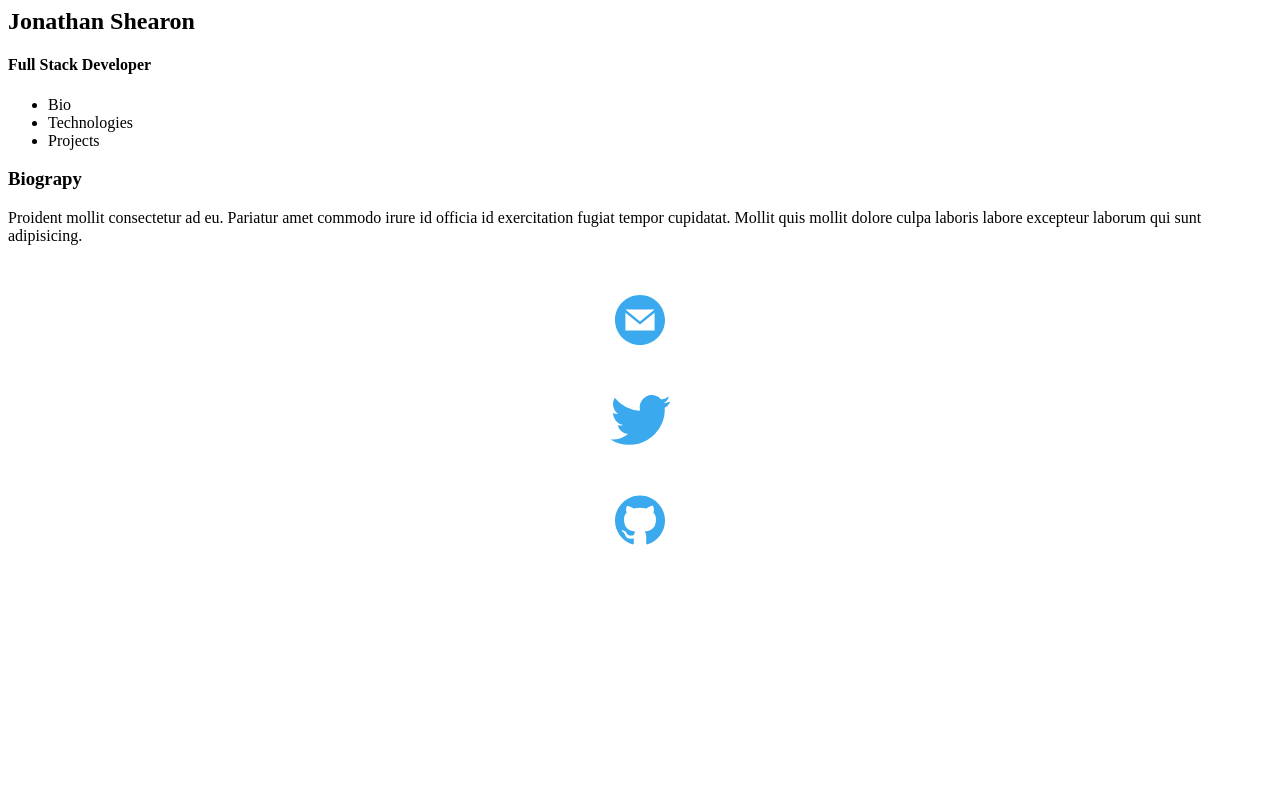
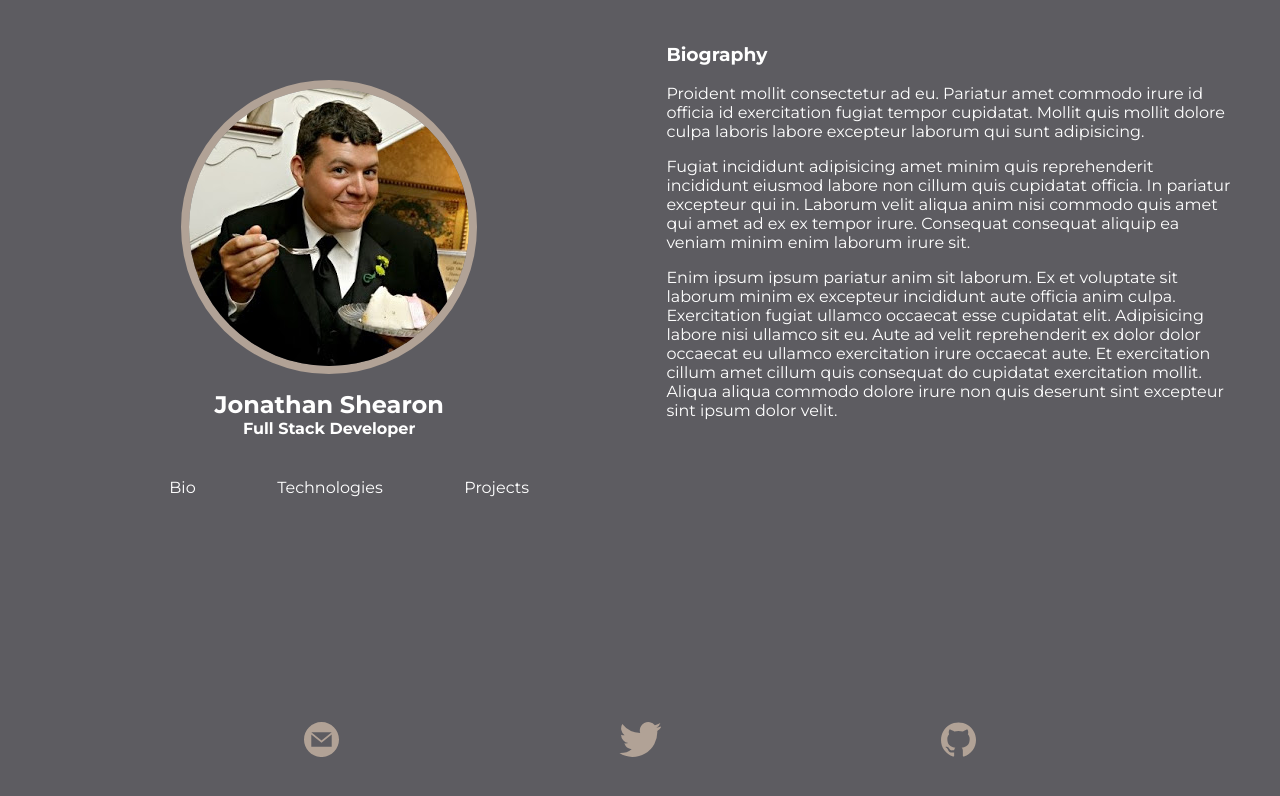
Before and after one commit to jshearon/personal-bio-site, a plain HTML site: page index.html in a window 1280 px wide. Drawn offline with Linux system fonts and the light colour scheme.

Commit message:
applied styling and flexbox layout

```diff
--- a/index.html
+++ b/index.html
@@ -5,6 +5,7 @@
   <meta http-equiv="X-UA-Compatible" content="ie=edge">
   <link rel="stylesheet" href="main.css">
   <link rel="shortcut icon" href="https://www.favicon.cc/logo3d/840289.png" type="image/x-icon">
+  <link href="https://fonts.googleapis.com/css2?family=Montserrat:wght@200;400;700&display=swap" rel="stylesheet">
   <title>Jonathan Shearon - Full Stack Developer</title>
 </head>
 
@@ -12,6 +13,7 @@
 
   <!-- Navigation -->
   <nav>
+    <img src="me.jpg" alt="">
     <h1>Jonathan Shearon</h1>
     <h4>Full Stack Developer</h4>
     <ul id="navLinks">
@@ -26,8 +28,10 @@
   <div id="mainContent">
     <div class="fullPage" id="bioPage">
       <!-- TODO: Fill in bio info here: What is your background? Why do you want to go into development? What do you love about development? -->
-      <h3>Biograpy</h3>
+      <h3>Biography</h3>
       <p>Proident mollit consectetur ad eu. Pariatur amet commodo irure id officia id exercitation fugiat tempor cupidatat. Mollit quis mollit dolore culpa laboris labore excepteur laborum qui sunt adipisicing.</p>
+      <p>Fugiat incididunt adipisicing amet minim quis reprehenderit incididunt eiusmod labore non cillum quis cupidatat officia. In pariatur excepteur qui in. Laborum velit aliqua anim nisi commodo quis amet qui amet ad ex ex tempor irure. Consequat consequat aliquip ea veniam minim enim laborum irure sit.</p>
+      <p>Enim ipsum ipsum pariatur anim sit laborum. Ex et voluptate sit laborum minim ex excepteur incididunt aute officia anim culpa. Exercitation fugiat ullamco occaecat esse cupidatat elit. Adipisicing labore nisi ullamco sit eu. Aute ad velit reprehenderit ex dolor dolor occaecat eu ullamco exercitation irure occaecat aute. Et exercitation cillum amet cillum quis consequat do cupidatat exercitation mollit. Aliqua aliqua commodo dolore irure non quis deserunt sint excepteur sint ipsum dolor velit.</p>
     </div>
     <div class="fullPage" id="technologiesPage">
       <!-- TODO: Start an UL of all of the tools and technologies you've started learning so far. (You'll beef this page up later). -->
@@ -37,6 +41,8 @@
         <li>Velit anim ut et occaecat mollit fugiat nisi mollit occaecat id id do.</li>
         <li>Ut in minim amet nostrud reprehenderit pariatur qui.</li>
         <li>Exercitation veniam aute enim magna anim est.</li>
+        <li>Adipisicing elit commodo nostrud amet duis amet.</li>
+        <li>Non esse velit qui pariatur ipsum minim adipisicing sit ullamco occaecat.</li>
       </ul>
     </div>
     <div class="fullPage" id="projectsPage"></div>
@@ -72,7 +78,7 @@
             />
         </svg>
       </a>
-      <a href="">
+      <a href="https://github.com/jshearon">
         <svg viewBox="0 0 438.549 438.549" xmlns="http://www.w3.org/2000/svg">
          <path d="M409.132,114.573c-19.608-33.596-46.205-60.194-79.798-79.8C295.736,15.166,259.057,5.365,219.271,5.365
 		        c-39.781,0-76.472,9.804-110.063,29.408c-33.596,19.605-60.192,46.204-79.8,79.8C9.803,148.168,0,184.854,0,224.63
--- a/main.css
+++ b/main.css
@@ -1,12 +1,78 @@
+body {
+  display: flex;
+  flex-wrap: wrap;
+  justify-content: space-evenly;
+  height: 100%;
+  min-height: auto;
+  font-family: 'Montserrat', sans-serif;
+  background-color: #5D5C61;
+  color: white;
+}
+
+h1, h4 {
+  margin: 0;
+  padding: 0;
+}
+
+nav {
+  width: 45%;
+  padding: 1em;
+  min-height: 10em;
+  display: flex;
+  flex-direction: column;
+  justify-content: center;
+  align-items: center;
+}
+
+nav h1 {
+  width: 70%;
+  text-align: center;
+}
+
+nav h4 {
+  width: 70%;
+  text-align: center;
+}
+
+nav ul {
+  width: 70%;
+  text-align: left;
+  list-style: none;
+  display: flex;
+  justify-content: space-between;
+}
+
+nav li {
+  padding: 0;
+  margin: 1.5em 1.2em;
+  cursor: pointer;
+}
+
+nav img {
+  border-radius: 50%;
+  margin: 1em;
+  border: .5em solid #B1A296;
+}
+
+#mainContent {
+  width: 45%;
+  padding: 1em;
+}
+
+footer {
+  width: 100%;
+  padding: 1em;
+  display: flex;
+  flex-wrap: nowrap;
+  justify-content: space-evenly;
+  align-items: flex-end;
+}
+
 svg {
   display: block;
-  height: 50px;
-  margin: 50px auto;
-  fill:#3BA9EE;
-}
-
-img {
-  max-width: 200px;
+  height: 35px;
+  margin: 35px auto;
+  fill:#B1A296;
 }
 
 #bioPage {
@@ -19,4 +85,37 @@ img {
 
 #projectsPage {
   display: none;
+  flex-wrap: wrap;
+  justify-content: space-evenly;
 }
+
+.pageTitle {
+  width: 100%;
+}
+
+.project {
+  width: 40%;
+  margin: 1em;
+  padding: 1em;
+  text-align: center;
+  background-color: #7395AE;
+  border-radius: .5em;
+  color: white;
+}
+
+.project img {
+  width: 100%;
+  margin: auto;
+  border-radius: .5em;
+  border: 1px solid #B1A296;
+  overflow: hidden;
+}
+
+.project p {
+  text-align: left;
+}
+
+.project a {
+  text-decoration: none;
+  color: #B1A296;
+}
--- a/main.js
+++ b/main.js
@@ -3,17 +3,15 @@ const printToDom = (elementId, printString) => {
 }
 
 const createProjectCards = (array) => {
-  let domString = '<h3>My Projects</h3>';
+  let domString = `<h3 class="pageTitle">My Projects</h3>`;
   for (i=0; i < array.length; i++) {
     if (array[i].available === true) {
       domString += `<div class="project">
-                    <h2>${array[i].title}</h2>
-                    <p>
-                    ${array[i].description}<br>
-                    ${array[i].technologiesUsed}<br>
-                    <a href="${array[i].url}"><img src="${array[i].screenshot}"></a><br>
+                    <h4>${array[i].title}</h4>
+                    <p>${array[i].description}</p>
+                    <a href="${array[i].url}"><img src="${array[i].screenshot}"></a>
+                    <p>${array[i].technologiesUsed}</p>
                     <a href="${array[i].githubUrl}">View Repo</a>
-                    </p>
                     </div>`;
     }
   }
@@ -26,7 +24,11 @@ const showHideDivs = (divClass, clickedId) => {
   for (i = 0; i < divs.length; i++) {
     if (divs[i].id == clickedId) {
       console.log(divs[i].id + clickedId);
-      divs[i].style.display = "block";
+      if (divs[i].id == "projectsPage") {
+        divs[i].style.display = "flex";
+      } else {
+        divs[i].style.display = "block";
+      }
     } else {
       console.log(divs[i].id + clickedId);
       divs[i].style.display = "none";
```
Also changed, not shown: me.jpg (added).
